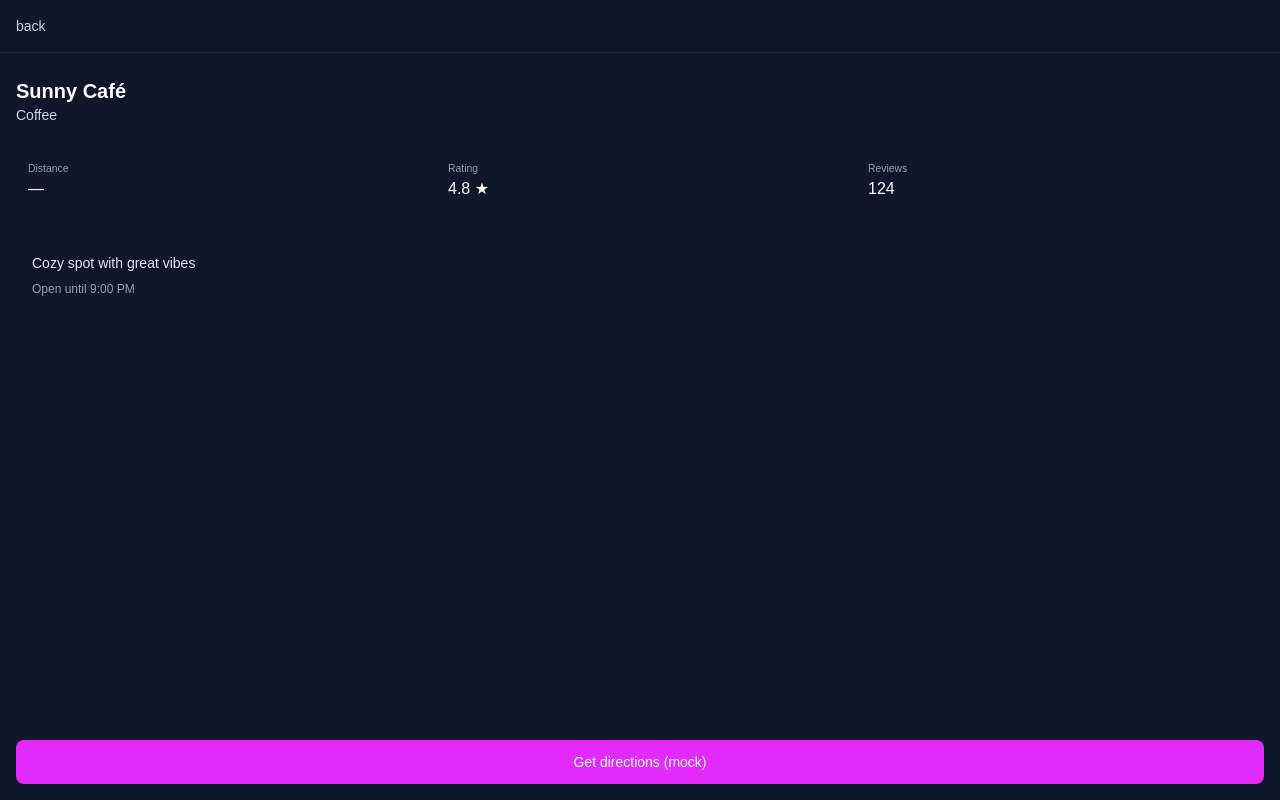
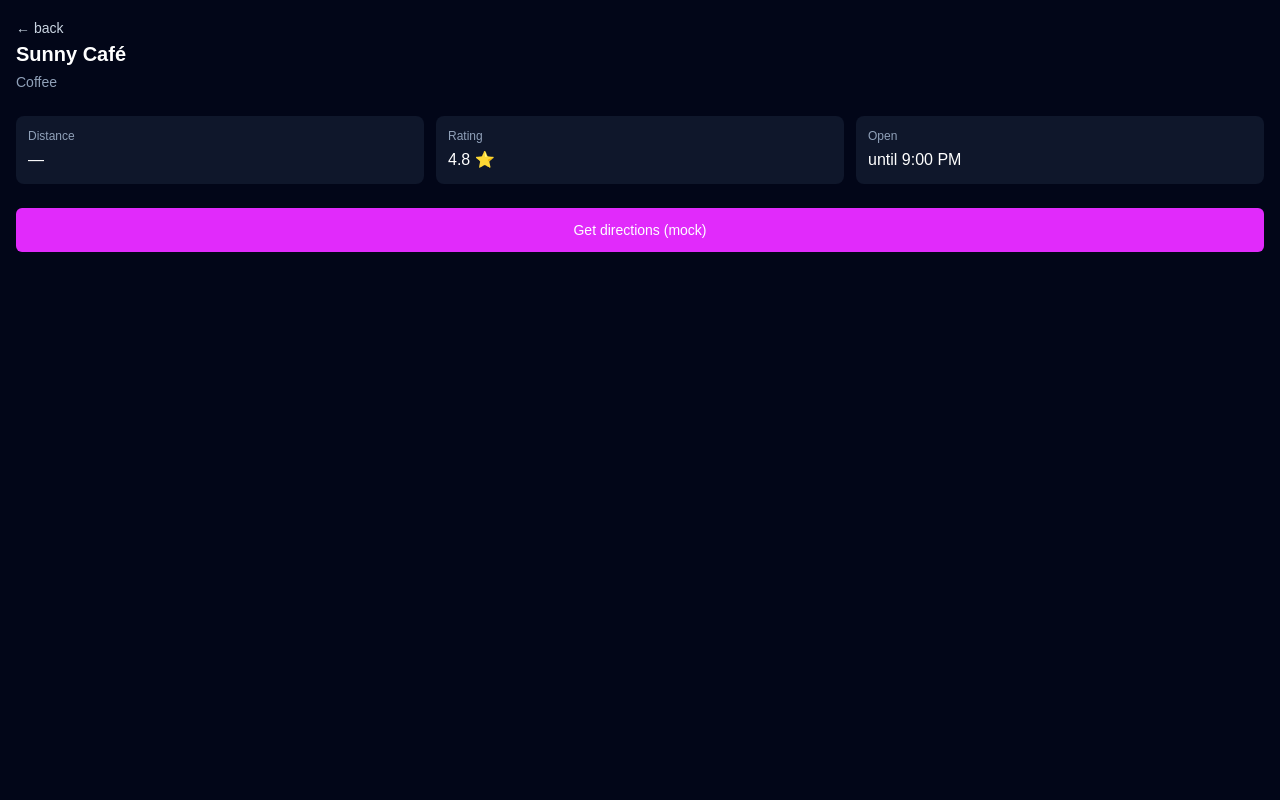
Before and after one commit to Foundzie/foundzie-v2, a Next.js app: page /mobile/places/1 in a window 1280 px wide. Built offline with nearby package versions, Linux system fonts and the light colour scheme.

Commit message:
Fix place detail lookup by string id

```diff
--- a/src/app/mobile/places/[id]/page.tsx
+++ b/src/app/mobile/places/[id]/page.tsx
@@ -1,78 +1,79 @@
+// src/app/mobile/places/[id]/page.tsx
+
 import Link from "next/link";
 import { mockPlaces } from "@/app/data/places";
 
-type Place = (typeof mockPlaces)[number] & {
-  distanceMiles?: number;
-  openUntil?: string;
-};
+type Place = (typeof mockPlaces)[number];
 
-export default function MobilePlaceDetail({ params }: any) {
-  const place = (mockPlaces as Place[]).find((p) => String(p.id) === String(params.id));
+export default function MobilePlaceDetailPage({
+  params,
+}: {
+  params: { id: string };
+}) {
+  // be VERY forgiving about id shapes
+  const place = mockPlaces.find((p) => {
+    const rawId = (p as any).id;
+    // compare as string
+    if (String(rawId) === String(params.id)) return true;
+    // compare as number (in case we get "2" vs 2)
+    if (Number(rawId) === Number(params.id)) return true;
+    return false;
+  });
 
   if (!place) {
     return (
-      <main className="min-h-screen bg-[#0f172a] text-white p-4">
+      <main className="min-h-screen bg-slate-950 text-white p-4">
         <Link href="/mobile" className="text-sm text-slate-300">
           ← back
         </Link>
-        <p className="mt-6 font-semibold">Place not found</p>
+        <p className="mt-6 text-base font-medium">Place not found</p>
+        <p className="mt-2 text-sm text-slate-400">
+          (This just means the ID in the URL didn’t match anything in
+          src/app/data/places.ts.)
+        </p>
       </main>
     );
   }
 
   return (
-    <main className="min-h-screen bg-[#0f172a] text-white pb-16">
-      {/* top bar */}
-      <div className="flex items-center justify-between px-4 py-4 border-b border-slate-800">
+    <main className="min-h-screen bg-slate-950 text-white p-4 space-y-6">
       <Link href="/mobile" className="text-sm text-slate-300">
-          back
+        ← back
       </Link>
-      </div>
 
-      {/* content */}
-      <div className="px-4 py-6 space-y-6">
-        <div>
+      <header className="space-y-1">
         <h1 className="text-xl font-semibold">{place.name}</h1>
-          <p className="text-sm text-slate-300">{place.category}</p>
-        </div>
+        <p className="text-sm text-slate-400">{place.category}</p>
+      </header>
 
-        <div className="grid grid-cols-3 gap-3">
-          <div className="bg-slate-900/40 rounded-lg p-3">
-            <p className="text-[0.65rem] text-slate-400">Distance</p>
-            <p className="text-base font-medium">
-              {place.distanceMiles ? `${place.distanceMiles} mi` : "—"}
+      <section className="grid grid-cols-3 gap-3">
+        <div className="bg-slate-900 rounded-lg p-3">
+          <p className="text-xs text-slate-400 mb-1">Distance</p>
+          <p className="text-base">
+            {"distanceMiles" in place && place.distanceMiles
+              ? `${place.distanceMiles} mi`
+              : "—"}
           </p>
         </div>
-          <div className="bg-slate-900/40 rounded-lg p-3">
-            <p className="text-[0.65rem] text-slate-400">Rating</p>
-            <p className="text-base font-medium">
-              {place.rating ? `${place.rating} ★` : "—"}
+        <div className="bg-slate-900 rounded-lg p-3">
+          <p className="text-xs text-slate-400 mb-1">Rating</p>
+          <p className="text-base">
+            {"rating" in place && place.rating ? place.rating : "—"} ⭐
           </p>
         </div>
-          <div className="bg-slate-900/40 rounded-lg p-3">
-            <p className="text-[0.65rem] text-slate-400">Reviews</p>
-            <p className="text-base font-medium">
-              {place.reviews ? place.reviews : "—"}
+        <div className="bg-slate-900 rounded-lg p-3">
+          <p className="text-xs text-slate-400 mb-1">Open</p>
+          <p className="text-base">
+            {"openUntil" in place && place.openUntil
+              ? `until ${place.openUntil}`
+              : "—"}
           </p>
         </div>
-        </div>
+      </section>
 
-        <div className="bg-slate-900/40 rounded-lg p-4 space-y-2 text-sm">
-          <p className="text-slate-200">
-            {place.description || "Nice place nearby."}
-          </p>
-          <p className="text-slate-400 text-xs">
-            {place.openUntil ? `Open until ${place.openUntil}` : "Hours vary"}
-          </p>
-        </div>
-      </div>
-
-      {/* bottom CTA */}
-      <div className="fixed bottom-0 left-0 right-0 px-4 pb-4 bg-[#0f172a]">
-        <button className="w-full bg-fuchsia-500 rounded-lg py-3 text-sm font-medium text-white">
+      <button className="w-full bg-fuchsia-500 hover:bg-fuchsia-600 transition rounded-md py-3 text-center text-sm font-medium">
         Get directions (mock)
       </button>
-      </div>
     </main>
   );
 }
```
Lines whose indentation alone changed are shown as unchanged.
